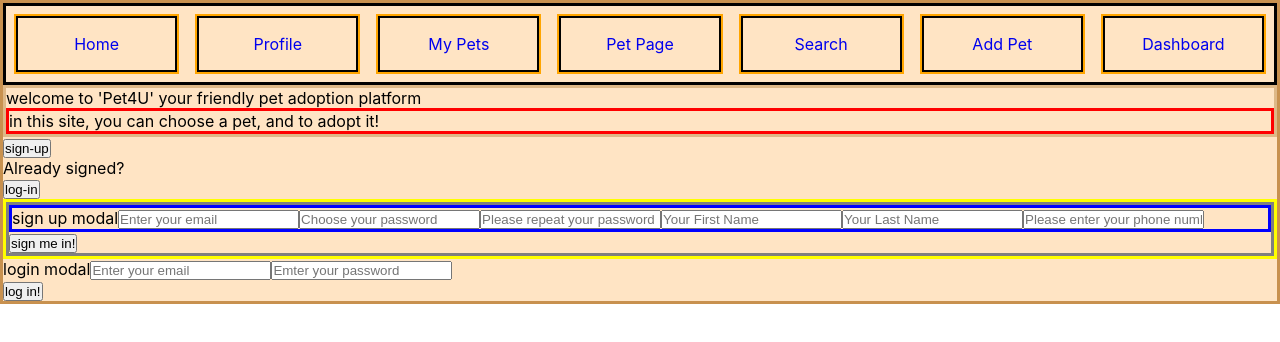
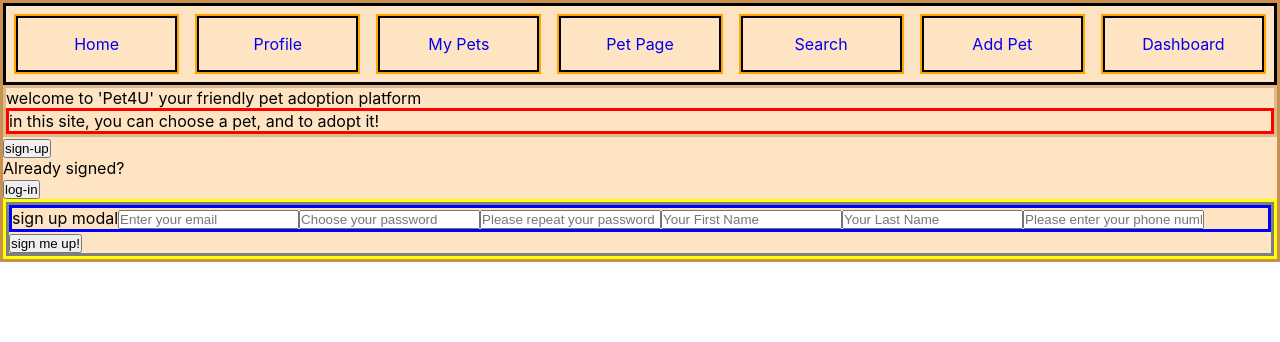
Before and after one commit to mark-itc/pat-addoption-ZeevGinzburg, a React (Create React App) app in the folder Frontend/pet-addoption-platform-zeev/: page / in a window 1280 px wide. Both pictures are taken after a click on the button "sign-up". Shown: the top 342 px of the page. Built offline with nearby package versions, Linux system fonts and the light colour scheme.

Commit message:
basic modal button functionality

```diff
--- a/Frontend/pet-addoption-platform-zeev/src/components/log-in-modal.jsx
+++ /dev/null
@@ -1,26 +0,0 @@
-let openModal = true;
-
-function LogInModal() {
-    return(
-        <div className="log-in-modal">
-        <form>
-          <div className="log-in-modal-content">login modal
-            <input type='email'
-            placeholder='Enter your email'
-            value=""
-            onChange=""/>
-            <input type='password'
-            placeholder='Emter your password'
-            value=""
-            onChange=""/>
-          </div>
-          <button>
-          log in!
-          </button>
-        </form>
-    </div>
-
-    )
-}
-
-export default LogInModal;
--- /dev/null
+++ b/Frontend/pet-addoption-platform-zeev/src/components/log-in-sign-up-modal.jsx
@@ -0,0 +1,75 @@
+function LogInSignUpModal(props) {
+  let { openModal, action } = props;
+  console.log(openModal,action )
+
+  if(openModal) {
+    if (action==="log-in"){
+
+      return(
+        <div className="log-in-modal">
+        <form>
+          <div className="log-in-modal-content">login modal
+            <input type='email'
+            placeholder='Enter your email'
+            value=""
+            onChange=""/>
+            <input type='password'
+            placeholder='Emter your password'
+            value=""
+            onChange=""/>
+          </div>
+          <button>
+          log in!
+          </button>
+        </form>
+    </div>
+
+    )
+  }
+  else if (action==="sign-up") {
+    return(
+      <div className="sign-up-modal">
+        <form className="sign-up">
+          <div className="sign-up-modal-content"> sign up modal
+            <input type='email'
+            placeholder='Enter your email'
+            value=""
+            onChange=""/>
+            <input type='password'
+            placeholder='Choose your password'
+            value=""
+            onChange=""/>
+            <input type='password'
+            placeholder='Please repeat your password'
+            value=""
+            onChange=""/>
+            <input
+            type='text'
+            placeholder='Your First Name'
+            value=""
+            onChange=""
+            />
+            <input
+            type='text'
+            placeholder='Your Last Name'
+            value=""
+            onChange=""
+            />
+            <input
+            type='tel'
+            placeholder='Please enter your phone number'
+            value=""
+            onChange=""
+            />
+          </div>
+        <button>
+          sign me up!
+        </button>
+        </form>
+      </div>
+  )
+  }
+  }
+}
+
+export default LogInSignUpModal;
--- a/Frontend/pet-addoption-platform-zeev/src/components/open-modal-button.jsx
+++ b/Frontend/pet-addoption-platform-zeev/src/components/open-modal-button.jsx
@@ -1,12 +1,10 @@
 import { useState } from "react";
 function OpenModalButton(props) {
-    const { action} = props;
-    let {isModalOpened } = props;
+    const { action, openCloseModalClick} = props;
 
     function openModal(e) {
         e.preventDefault();
-        isModalOpened = true;
-        console.log(isModalOpened);
+        openCloseModalClick(action);
 
     }
 
--- a/Frontend/pet-addoption-platform-zeev/src/components/sign-up-modal.jsx
+++ /dev/null
@@ -1,45 +0,0 @@
-function SignUpModal() {
-    return(
-        <div className="sign-up-modal">
-          <form className="sign-up">
-            <div className="sign-up-modal-content"> sign up modal
-              <input type='email'
-              placeholder='Enter your email'
-              value=""
-              onChange=""/>
-              <input type='password'
-              placeholder='Choose your password'
-              value=""
-              onChange=""/>
-              <input type='password'
-              placeholder='Please repeat your password'
-              value=""
-              onChange=""/>
-              <input
-              type='text'
-              placeholder='Your First Name'
-              value=""
-              onChange=""
-              />
-              <input
-              type='text'
-              placeholder='Your Last Name'
-              value=""
-              onChange=""
-              />
-              <input
-              type='tel'
-              placeholder='Please enter your phone number'
-              value=""
-              onChange=""
-              />
-            </div>
-          <button>
-            sign me in!
-          </button>
-          </form>
-        </div>
-    )
-}
-
-export default SignUpModal;
--- a/Frontend/pet-addoption-platform-zeev/src/pages/homepage.jsx
+++ b/Frontend/pet-addoption-platform-zeev/src/pages/homepage.jsx
@@ -1,7 +1,8 @@
+import { useState } from "react";
+
 import OpenModalButton from "../components/open-modal-button";
 import Navbar from "../components/navbar";
-import SignUpModal from "../components/sign-up-modal";
-import LogInModal from "../components/log-in-modal";
+import LogInSignUpModal from "../components/log-in-sign-up-modal";
 import Header from "../components/header";
 
 
@@ -13,9 +14,18 @@ const userName = {
 }
 //need to be context!
 
-let isModalOpened = false;
 let action;
 function HomePage() {
+  const [openModal, setOpenModal] = useState(false);
+
+  const openCloseModalClick = (actionFromButton) => {
+      setOpenModal(true);
+      action = actionFromButton;
+      // console.log(openModal)
+      // console.log(action);
+    }
+
+
   let page = "homepage";
 
 
@@ -23,11 +33,10 @@ function HomePage() {
     <div className="home-page-temp">
       <Navbar />
       <Header isLoggedIn={isLoggedIn} userName={userName} page={page} />
-      <OpenModalButton isModalOpened={isModalOpened} action="sign-up"/>
+      <OpenModalButton openCloseModalClick={openCloseModalClick} action="sign-up"/>
       <p>Already signed? </p>
-      <OpenModalButton isModalOpened={isModalOpened} action="log-in"/>
-      <SignUpModal/>
-      <LogInModal/>
+      <OpenModalButton openCloseModalClick={openCloseModalClick} action="log-in"/>
+      <LogInSignUpModal openModal={openModal}  action={action}/>
     </div>
 
     );
```
